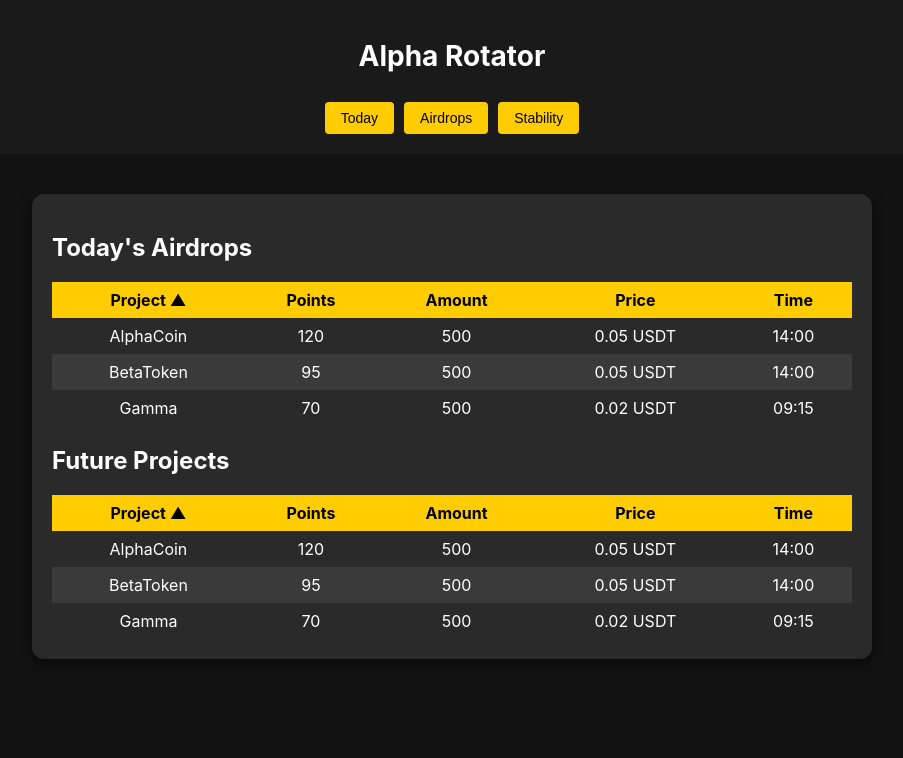
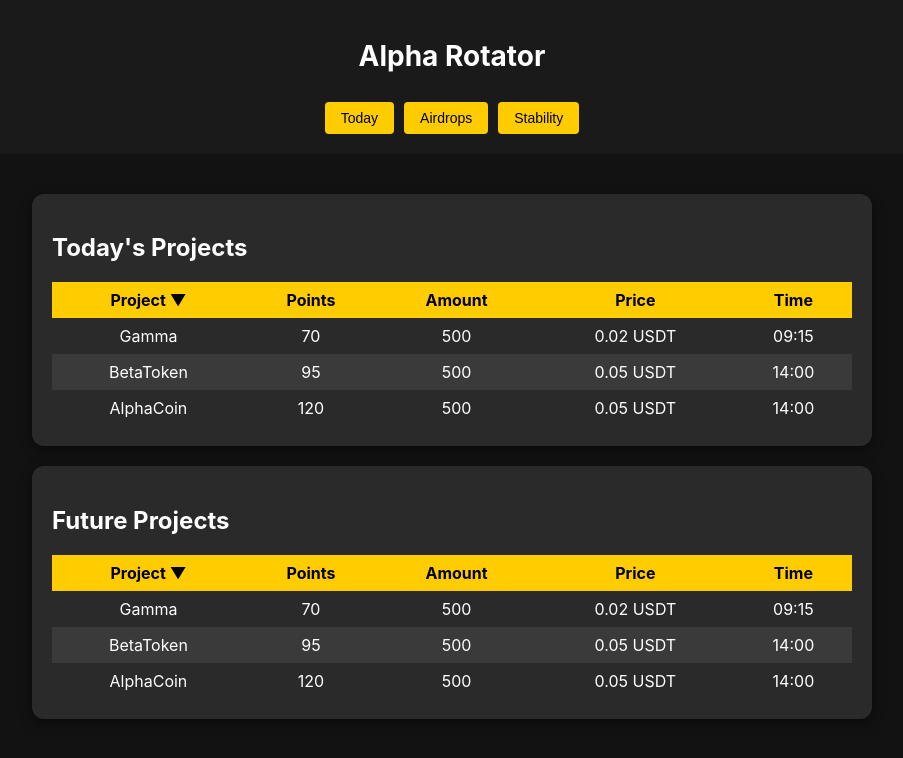
Before and after one commit to Webgipnoz/AltRadar, a React (Create React App) app in the folder frontend/: page / in a window 1280 px wide. Shown: the top 758 px of the page, without its empty margins (188-1091 px from the left). Built offline with nearby package versions, Linux system fonts and the light colour scheme.

Commit message:
start work with generic comp Table, now it have useFavorite like optional

```diff
--- a/frontend/src/components/Table/index.tsx
+++ b/frontend/src/components/Table/index.tsx
@@ -1,9 +1,8 @@
-import React, { useState } from "react";
+import React from "react";
 import FavoriteItem from "../FavoriteItem";
 import FilterPanel from "../../components/FilterPanel";
 
 import useSortableTable from "../../hooks/useSortableTable";
-import { useFavorite } from "../../hooks/useFavorite";
 
 interface Column<T> {
   key: keyof T;
@@ -11,53 +10,37 @@ interface Column<T> {
   sortable?: boolean;
 }
 
-interface TableProps<T> {
+interface BaseRow {
+  id: number;
+  favorite?: boolean;
+}
+
+interface TableProps<T extends BaseRow> {
   tableHeader: string;
   columns: Column<T>[];
   dataTable: T[];
   withFilters?: boolean;
   withFavorite?: boolean;
+  favoriteLogic?: {
+    data: any[];
+    toggleFavorite: (id: number) => void;
+  };
 }
 
-const Table = <
-  T extends {
-    id: number;
-    favorite?: boolean;
-  }
->({
+const Table = <T extends BaseRow>({
   tableHeader,
   columns,
   dataTable,
+  withFavorite,
+  withFilters,
+  favoriteLogic,
 }: TableProps<T>) => {
-  const { data, toggleFavorite } = useFavorite<T>(dataTable);
-  const [showFilter, setShowFilter] = useState(false);
-  const [searchQuery, setSearchQuery] = useState("");
-
   const { sortedData, sortKey, sortOrder, toggleSort } = useSortableTable<T>({
-    data,
+    data: withFavorite && favoriteLogic ? favoriteLogic.data : dataTable,
     initialSortKey: columns[0].key,
     initialSortOrder: "desc",
   });
 
-  // const [filters, setFilters] = useState({
-  //   isSpot: false,
-  //   isFutures: false,
-  //   isTge: false,
-  // });
-
-  // const filteredData = sortedData.filter((item) => {
-  //   const matchesSearch = item.project
-  //     .toLowerCase()
-  //     .includes(searchQuery.toLowerCase());
-
-  //   const matchesFilters =
-  //     (!filters.isSpot && !filters.isFutures && !filters.isTge) ||
-  //     (filters.isSpot && item.isSpot) ||
-  //     (filters.isFutures && item.isFutures) ||
-  //     (filters.isTge && item.isTge);
-
-  //   return matchesSearch && matchesFilters;
-  // });
   return (
     <div className="projects-table-container">
       <h2>{tableHeader}</h2>
@@ -81,11 +64,11 @@ const Table = <
             <tr key={item.id}>
               {columns.map((col) => (
                 <td key={String(col.key)}>
-                  {col.key === "favorite" ? (
+                  {withFavorite && col.key === "favorite" ? (
                     <FavoriteItem
                       id={item.id}
                       isFavorite={!!item.favorite}
-                      onToggleFavorite={toggleFavorite}
+                      onToggleFavorite={favoriteLogic?.toggleFavorite!}
                     />
                   ) : (
                     String(item[col.key])
--- a/frontend/src/hooks/useFavorite.ts
+++ b/frontend/src/hooks/useFavorite.ts
@@ -1,6 +1,6 @@
 import { useState, useCallback } from "react";
 
-export function useFavorite<T extends { id: number; favorite?: boolean }>(
+export function useFavorite<T extends { id: number; favorite: boolean }>(
   initialData: T[]
 ) {
   const [data, setData] = useState<T[]>(initialData);
--- a/frontend/src/pages/HomePage/index.tsx
+++ b/frontend/src/pages/HomePage/index.tsx
@@ -1,4 +1,4 @@
-import useSortableTable from "../../hooks/useSortableTable";
+import Table from "../../components/Table";
 
 import "./HomePage.css";
 
@@ -79,93 +79,22 @@ const futureData: Project[] = [
 ];
 
 const HomePage = () => {
-  const {
-    sortedData: sortedTodayData,
-    sortKey: sortKeyToday,
-    sortOrder: sortOrderToday,
-    toggleSort: toggleSortToday,
-  } = useSortableTable<Project>({
-    data: testData,
-    initialSortKey: "name",
-    initialSortOrder: "asc",
-  });
-
-  const {
-    sortedData: sortedFutureData,
-    sortKey: sortKeyFuture,
-    sortOrder: sortOrderFuture,
-    toggleSort: toggleSortFuture,
-  } = useSortableTable<Project>({
-    data: futureData,
-    initialSortKey: "name",
-    initialSortOrder: "asc",
-  });
-
   return (
     <div
       className="homepage"
       style={{ minHeight: "calc(100vh - 100px)", padding: "20px" }}
     >
-      <div className="projects-table-container">
-        <h2>Today's Airdrops</h2>
-        <table className="projects-table">
-          <thead>
-            <tr>
-              {columns.map((column) => (
-                <th
-                  key={column.key}
-                  onClick={() => toggleSortToday(column.key)}
-                  style={{ cursor: "pointer" }}
-                >
-                  {column.label}
-                  {sortKeyToday === column.key &&
-                    (sortOrderToday === "asc" ? " ▲" : " ▼")}
-                </th>
-              ))}
-            </tr>
-          </thead>
-          <tbody>
-            {sortedTodayData.map((item) => (
-              <tr key={item.id}>
-                <td>{item.name}</td>
-                <td>{item.points}</td>
-                <td>{item.amount}</td>
-                <td>{item.price}</td>
-                <td>{item.time}</td>
-              </tr>
-            ))}
-          </tbody>
-        </table>
-        <h2>Future Projects</h2>
-        <table className="projects-table">
-          <thead>
-            <tr>
-              {columns.map((column) => (
-                <th
-                  key={column.key}
-                  onClick={() => toggleSortFuture(column.key)}
-                  style={{ cursor: "pointer" }}
-                >
-                  {column.label}
-                  {sortKeyFuture === column.key &&
-                    (sortOrderFuture === "asc" ? " ▲" : " ▼")}
-                </th>
-              ))}
-            </tr>
-          </thead>
-          <tbody>
-            {sortedFutureData.map((item) => (
-              <tr key={item.id}>
-                <td>{item.name}</td>
-                <td>{item.points}</td>
-                <td>{item.amount}</td>
-                <td>{item.price}</td>
-                <td>{item.time}</td>
-              </tr>
-            ))}
-          </tbody>
-        </table>
-      </div>
+      <Table
+        tableHeader="Today's Projects"
+        columns={columns}
+        dataTable={testData}
+      />
+
+      <Table
+        tableHeader="Future Projects"
+        columns={columns}
+        dataTable={futureData}
+      />
     </div>
   );
 };
--- a/frontend/src/pages/StabilityPage/index.tsx
+++ b/frontend/src/pages/StabilityPage/index.tsx
@@ -1,5 +1,6 @@
 import React, { useState } from "react";
 import Table from "../../components/Table";
+import { useFavorite } from "../../hooks/useFavorite";
 
 interface StabilityProject {
   id: number;
@@ -51,12 +52,16 @@ const columns: Column[] = [
 ];
 
 const StabilityPage = () => {
+  const { data, toggleFavorite } = useFavorite(StabilityProjects);
+
   return (
     <div className="stabilityPage">
       <Table
         tableHeader="Stability Projects"
         columns={columns}
-        dataTable={StabilityProjects}
+        dataTable={data}
+        withFavorite={true}
+        favoriteLogic={{ data, toggleFavorite }}
       />
     </div>
   );
```
